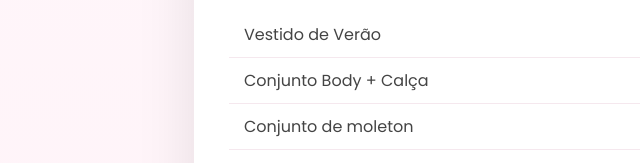
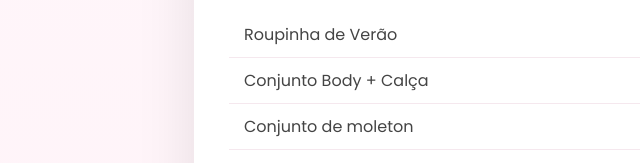
Before and after one commit to Evandroo-goncalves/convite-da-manu, a plain HTML site: page presentes.html in a window 1280 px wide. Shown: the part 540-703 px from the top of the page, 96-736 px from the left. Drawn offline with Linux system fonts and the light colour scheme.

Commit message:
Update presentes.html

```diff
--- a/presentes.html
+++ b/presentes.html
@@ -35,7 +35,7 @@
             <p class="info-tamanho"><strong>Tamanho geral:</strong> 1 ou 2</p>
 
             <ul class="lista-itens">
-                <li>Vestido de Verão </li>
+                <li>Roupinha de Verão </li>
                 <li>Conjunto Body + Calça </li>
                 <li>Conjunto de moleton </li>
                 <li>Conjunto de Pijamas </li>
```
